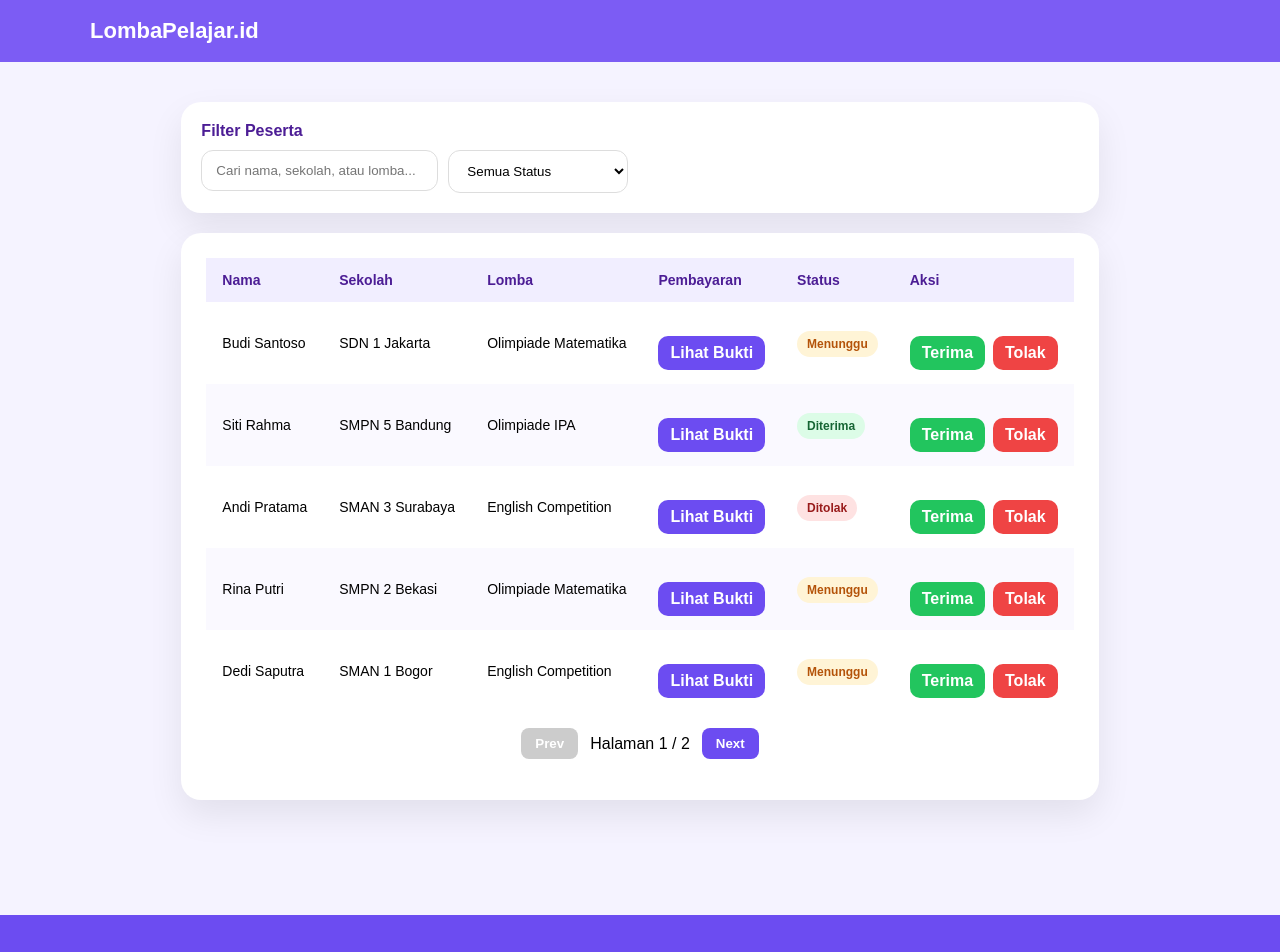
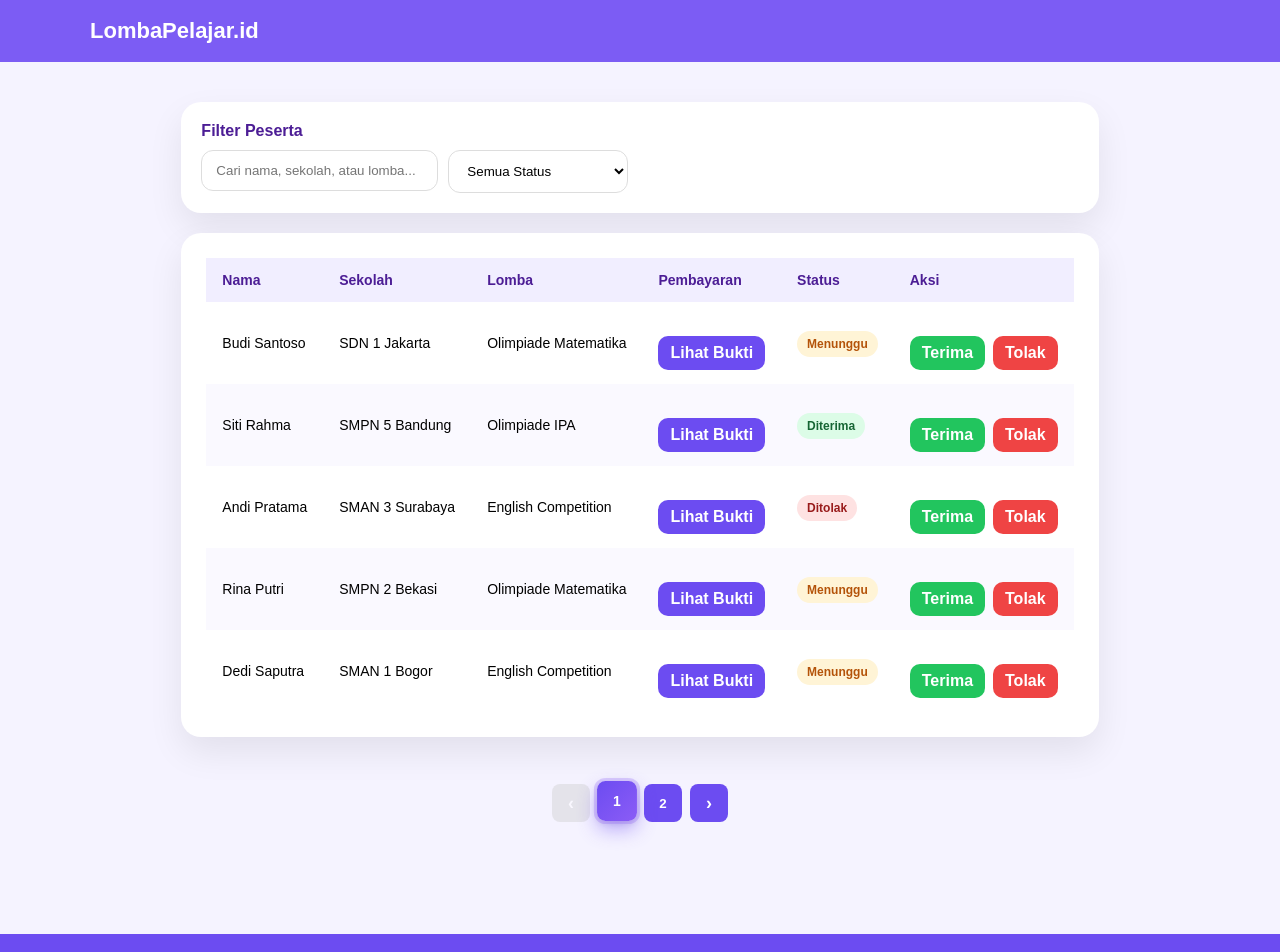
Before and after one commit to setyaraka/lombapelajar-frontend, a React (Vite) app: page /admin/participants in a window 1280 px wide. Shown: the top 952 px of the page. Built offline with nearby package versions, Linux system fonts and the light colour scheme.

Commit message:
add pagination

```diff
--- /dev/null
+++ b/src/components/Pagination.tsx
@@ -0,0 +1,65 @@
+type Props = {
+  page: number;
+  totalPages: number;
+  onChange: (p: number) => void;
+};
+
+function range(start: number, end: number) {
+  return Array.from({ length: end - start + 1 }, (_, i) => start + i);
+}
+
+export default function Pagination({ page, totalPages, onChange }: Props) {
+  if (totalPages <= 1) return null;
+
+  const getPages = () => {
+    const delta = 2;
+    const left = Math.max(1, page - delta);
+    const right = Math.min(totalPages, page + delta);
+
+    const pages: (number | "...")[] = [];
+
+    if (left > 1) {
+      pages.push(1);
+      if (left > 2) pages.push("...");
+    }
+
+    pages.push(...range(left, right));
+
+    if (right < totalPages) {
+      if (right < totalPages - 1) pages.push("...");
+      pages.push(totalPages);
+    }
+
+    return pages;
+  };
+
+  const pages = getPages();
+
+  return (
+    <div className="pagination">
+      <button className="nav" disabled={page === 1} onClick={() => onChange(page - 1)}>
+        ‹
+      </button>
+
+      {pages.map((p, i) =>
+        p === "..." ? (
+          <span key={i} className="dots">
+            ...
+          </span>
+        ) : (
+          <button
+            key={i}
+            className={`page ${p === page ? "active" : ""}`}
+            onClick={() => onChange(p)}
+          >
+            {p}
+          </button>
+        )
+      )}
+
+      <button className="nav" disabled={page === totalPages} onClick={() => onChange(page + 1)}>
+        ›
+      </button>
+    </div>
+  );
+}
--- a/src/index.css
+++ b/src/index.css
@@ -272,12 +272,11 @@ body {
   font-family: 'Poppins', sans-serif;
 }
 
-.page {
+.layout-page {
   min-height: 100vh;
   display: flex;
   flex-direction: column;
   background: #F5F3FF;
-  font-family: 'Poppins', sans-serif;
 }
 /* HEADER */
 /* .competitions-page .header {
@@ -750,13 +749,13 @@ input:focus, select:focus, textarea:focus {
 }
 
 /* PAGINATION */
-.admin-page .pagination{
+/* .admin-page .pagination{
   display:flex;
   justify-content:center;
   align-items:center;
   gap:12px;
   padding:16px;
-}
+} */
 
 .admin-page .pagination button{
   border:none;
@@ -781,3 +780,103 @@ input:focus, select:focus, textarea:focus {
   text-align:center;
   padding:20px;
 }
+
+/* ================= MODERN PAGINATION ================= */
+
+.pagination{
+  display:flex;
+  justify-content:center;
+  align-items:center;
+  gap:8px;
+  padding:22px;
+}
+
+/* tombol panah */
+.pagination .nav{
+  border:1px solid #E5E7EB;
+  background:white;
+  width:38px;
+  height:38px;
+  border-radius:10px;
+  font-size:18px;
+  cursor:pointer;
+  transition:.2s;
+}
+
+.pagination .nav:hover:not(:disabled){
+  background:#F3F4F6;
+}
+
+.pagination .nav:disabled{
+  opacity:.4;
+  cursor:not-allowed;
+}
+
+/* nomor halaman */
+.pagination .page{
+  min-width:38px;
+  height:38px;
+  padding:0 12px;
+  border-radius:10px;
+  border:1px solid #E5E7EB;
+  background:white;
+  font-weight:500;
+  cursor:pointer;
+  transition:.2s;
+}
+
+.pagination .page:hover{
+  background:#F3F4F6;
+}
+
+/* halaman aktif */
+.pagination .page.active{
+  background:linear-gradient(135deg,#6C4CF1,#8B5CF6);
+  color:white;
+  border:none;
+  font-weight:600;
+}
+
+/* titik titik */
+.pagination .dots{
+  padding:0 6px;
+  color:#9CA3AF;
+  font-weight:600;
+}
+
+.pagination{
+  margin-top:16px;
+}
+
+/* force style modern pagination */
+/* default page */
+.pagination .page{
+  background:white;
+  color:#4B5563;
+  border:1px solid #E5E7EB;
+  transition:all .18s ease;
+}
+
+/* hover */
+.pagination .page:hover{
+  background:#F3F4F6;
+  transform:translateY(-1px);
+}
+
+/* ACTIVE — bikin beda banget */
+.pagination .page.active{
+  background:linear-gradient(135deg,#6C4CF1,#8B5CF6);
+  color:white !important;
+  border:none;
+
+  /* depth */
+  box-shadow:
+    0 8px 18px rgba(108,76,241,.45),
+    0 2px 6px rgba(0,0,0,.12);
+
+  /* fokus visual */
+  transform:translateY(-2px) scale(1.05);
+
+  /* glow */
+  outline:3px solid rgba(139,92,246,.25);
+}
--- a/src/pages/AdminParticipants.tsx
+++ b/src/pages/AdminParticipants.tsx
@@ -1,6 +1,7 @@
 import { useMemo, useState } from "react";
 import Header from "../components/Header";
 import Footer from "../components/Footer";
+import Pagination from "../components/Pagination";
 
 type Status = "pending" | "approved" | "rejected";
 
@@ -173,21 +174,8 @@ export default function AdminParticipants() {
             </tbody>
           </table>
 
-          {/* PAGINATION */}
-          <div className="pagination">
-            <button disabled={page === 1} onClick={() => setPage((p) => p - 1)}>
-              Prev
-            </button>
-
-            <span>
-              Halaman {page} / {totalPages}
-            </span>
-
-            <button disabled={page === totalPages} onClick={() => setPage((p) => p + 1)}>
-              Next
-            </button>
-          </div>
         </div>
+        <Pagination page={page} totalPages={totalPages} onChange={setPage} />
       </div>
 
       <Footer />
--- a/src/pages/RegisterCompetition.tsx
+++ b/src/pages/RegisterCompetition.tsx
@@ -35,7 +35,7 @@ export default function RegisterCompetition() {
   };
 
   return (
-    <div className="page">
+    <div className="layout-page">
       <Header />
 
       <div className="container">
```
